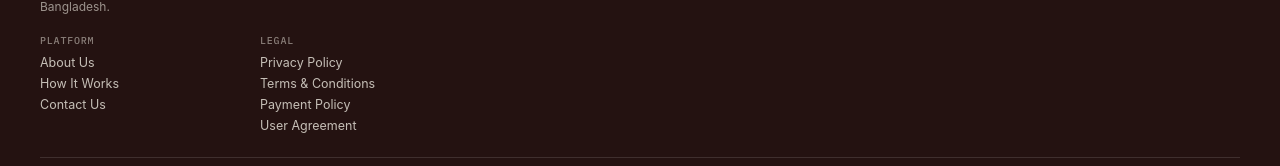
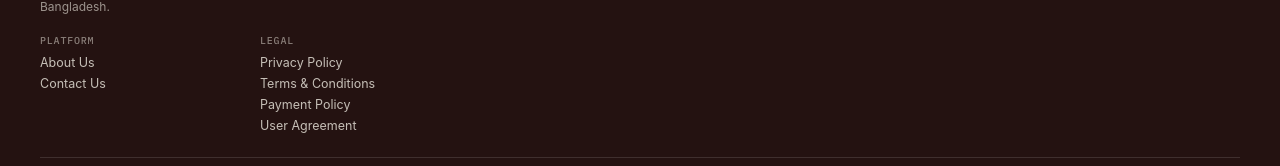
Before and after one commit to cotlevercom-ship-it/grocery-now, a Next.js app: page / in a window 1280 px wide. Shown: the part 1164-1330 px from the top of the page. Built offline with nearby package versions, Linux system fonts and the light colour scheme; no server answers; the database is empty.

Commit message:
Remove How It Works link from footer Platform section (still accessible via navbar menu and /how-it-works directly)

```diff
--- a/components/Footer.jsx
+++ b/components/Footer.jsx
@@ -44,7 +44,6 @@ export default function Footer() {
           <div>
             <div style={{ fontFamily: theme.fontMono, fontSize: '10px', letterSpacing: '0.08em', textTransform: 'uppercase', color: 'rgba(237,234,224,0.5)', marginBottom: '8px' }}>Platform</div>
             <FooterLink href="/about">About Us</FooterLink>
-            <FooterLink href="/how-it-works">How It Works</FooterLink>
             <FooterLink href="/contact">Contact Us</FooterLink>
             {facebookUrl && (
               <a href={facebookUrl} target="_blank" rel="noopener noreferrer" style={{
```
